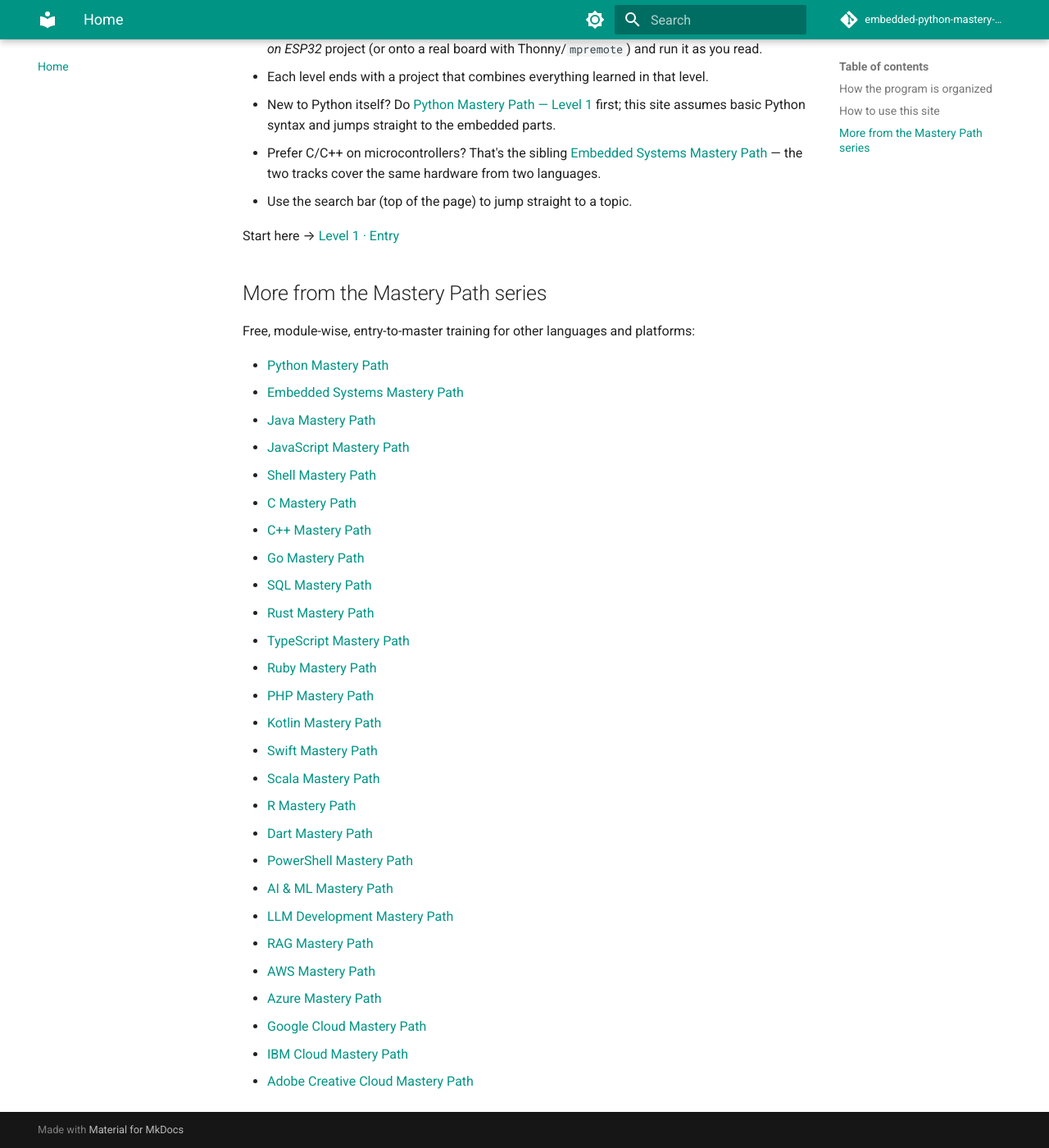
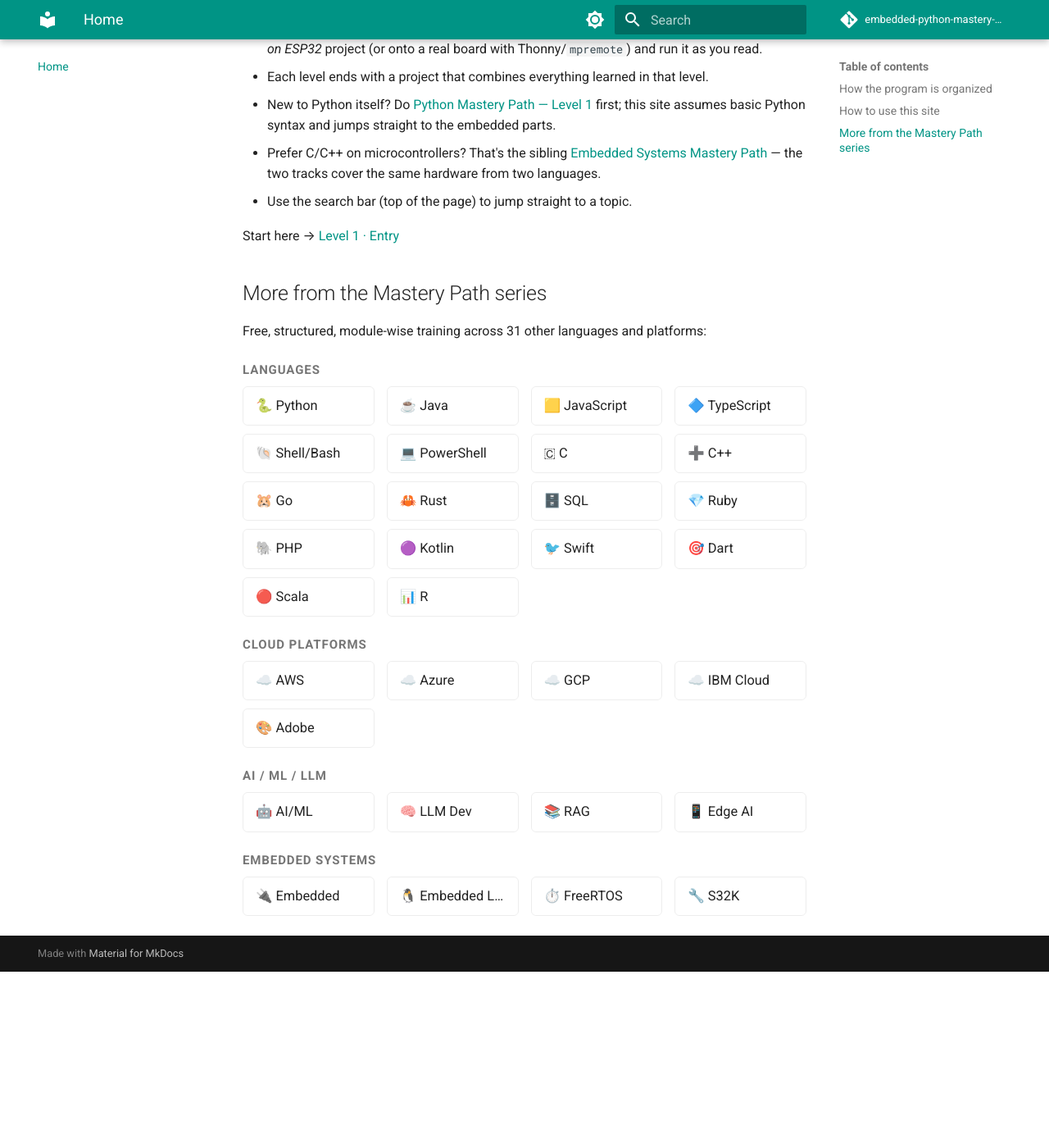
Before and after one commit to SIGILIPELLI/embedded-python-mastery-path, an MkDocs documentation site: the page built from docs/index.md, in a window 1280 px wide and 1400 px high, scrolled down 968 px. Shown: the whole window at 82% size. Built offline with MkDocs 1.6.1 and Material for MkDocs 9.7.7, drawn with Linux system fonts in a browser that asks for light colours; comment, search, counter and statistics services are not loaded; after the commit the page ends 2153 px from its top, so only the background shows below that.

Commit message:
Update cross-links: multi-column grid across all Mastery Path sites
Co-Authored-By: Claude Sonnet 5 <noreply@anthropic.com>

```diff
--- a/docs/index.md
+++ b/docs/index.md
@@ -42,32 +42,50 @@ Start here → [Level 1 · Entry](level-1/index.md)
 
 ## More from the Mastery Path series
 
-Free, module-wise, entry-to-master training for other languages and platforms:
+Free, structured, module-wise training across 31 other languages and platforms:
 
-- [Python Mastery Path](https://sigilipelli.github.io/python-mastery-path/)
-- [Embedded Systems Mastery Path](https://sigilipelli.github.io/embedded-mastery-path/)
-- [Java Mastery Path](https://sigilipelli.github.io/java-mastery-path/)
-- [JavaScript Mastery Path](https://sigilipelli.github.io/javascript-mastery-path/)
-- [Shell Mastery Path](https://sigilipelli.github.io/shell-mastery-path/)
-- [C Mastery Path](https://sigilipelli.github.io/c-mastery-path/)
-- [C++ Mastery Path](https://sigilipelli.github.io/cpp-mastery-path/)
-- [Go Mastery Path](https://sigilipelli.github.io/go-mastery-path/)
-- [SQL Mastery Path](https://sigilipelli.github.io/sql-mastery-path/)
-- [Rust Mastery Path](https://sigilipelli.github.io/rust-mastery-path/)
-- [TypeScript Mastery Path](https://sigilipelli.github.io/typescript-mastery-path/)
-- [Ruby Mastery Path](https://sigilipelli.github.io/ruby-mastery-path/)
-- [PHP Mastery Path](https://sigilipelli.github.io/php-mastery-path/)
-- [Kotlin Mastery Path](https://sigilipelli.github.io/kotlin-mastery-path/)
-- [Swift Mastery Path](https://sigilipelli.github.io/swift-mastery-path/)
-- [Scala Mastery Path](https://sigilipelli.github.io/scala-mastery-path/)
-- [R Mastery Path](https://sigilipelli.github.io/r-mastery-path/)
-- [Dart Mastery Path](https://sigilipelli.github.io/dart-mastery-path/)
-- [PowerShell Mastery Path](https://sigilipelli.github.io/powershell-mastery-path/)
-- [AI & ML Mastery Path](https://sigilipelli.github.io/ai-ml-mastery-path/)
-- [LLM Development Mastery Path](https://sigilipelli.github.io/llm-dev-mastery-path/)
-- [RAG Mastery Path](https://sigilipelli.github.io/rag-mastery-path/)
-- [AWS Mastery Path](https://sigilipelli.github.io/aws-mastery-path/)
-- [Azure Mastery Path](https://sigilipelli.github.io/azure-mastery-path/)
-- [Google Cloud Mastery Path](https://sigilipelli.github.io/gcp-mastery-path/)
-- [IBM Cloud Mastery Path](https://sigilipelli.github.io/ibm-cloud-mastery-path/)
-- [Adobe Creative Cloud Mastery Path](https://sigilipelli.github.io/adobe-mastery-path/)
+<div class="mastery-grid-wrap">
+<p class="mastery-grid-category">Languages</p>
+<div class="mastery-grid">
+  <a href="https://sigilipelli.github.io/python-mastery-path/">🐍 Python</a>
+  <a href="https://sigilipelli.github.io/java-mastery-path/">☕ Java</a>
+  <a href="https://sigilipelli.github.io/javascript-mastery-path/">🟨 JavaScript</a>
+  <a href="https://sigilipelli.github.io/typescript-mastery-path/">🔷 TypeScript</a>
+  <a href="https://sigilipelli.github.io/shell-mastery-path/">🐚 Shell/Bash</a>
+  <a href="https://sigilipelli.github.io/powershell-mastery-path/">💻 PowerShell</a>
+  <a href="https://sigilipelli.github.io/c-mastery-path/">🇨 C</a>
+  <a href="https://sigilipelli.github.io/cpp-mastery-path/">➕ C++</a>
+  <a href="https://sigilipelli.github.io/go-mastery-path/">🐹 Go</a>
+  <a href="https://sigilipelli.github.io/rust-mastery-path/">🦀 Rust</a>
+  <a href="https://sigilipelli.github.io/sql-mastery-path/">🗄️ SQL</a>
+  <a href="https://sigilipelli.github.io/ruby-mastery-path/">💎 Ruby</a>
+  <a href="https://sigilipelli.github.io/php-mastery-path/">🐘 PHP</a>
+  <a href="https://sigilipelli.github.io/kotlin-mastery-path/">🟣 Kotlin</a>
+  <a href="https://sigilipelli.github.io/swift-mastery-path/">🐦 Swift</a>
+  <a href="https://sigilipelli.github.io/dart-mastery-path/">🎯 Dart</a>
+  <a href="https://sigilipelli.github.io/scala-mastery-path/">🔴 Scala</a>
+  <a href="https://sigilipelli.github.io/r-mastery-path/">📊 R</a>
+</div>
+<p class="mastery-grid-category">Cloud Platforms</p>
+<div class="mastery-grid">
+  <a href="https://sigilipelli.github.io/aws-mastery-path/">☁️ AWS</a>
+  <a href="https://sigilipelli.github.io/azure-mastery-path/">☁️ Azure</a>
+  <a href="https://sigilipelli.github.io/gcp-mastery-path/">☁️ GCP</a>
+  <a href="https://sigilipelli.github.io/ibm-cloud-mastery-path/">☁️ IBM Cloud</a>
+  <a href="https://sigilipelli.github.io/adobe-mastery-path/">🎨 Adobe</a>
+</div>
+<p class="mastery-grid-category">AI / ML / LLM</p>
+<div class="mastery-grid">
+  <a href="https://sigilipelli.github.io/ai-ml-mastery-path/">🤖 AI/ML</a>
+  <a href="https://sigilipelli.github.io/llm-dev-mastery-path/">🧠 LLM Dev</a>
+  <a href="https://sigilipelli.github.io/rag-mastery-path/">📚 RAG</a>
+  <a href="https://sigilipelli.github.io/edge-ai-mastery-path/">📱 Edge AI</a>
+</div>
+<p class="mastery-grid-category">Embedded Systems</p>
+<div class="mastery-grid">
+  <a href="https://sigilipelli.github.io/embedded-mastery-path/">🔌 Embedded</a>
+  <a href="https://sigilipelli.github.io/embedded-linux-mastery-path/">🐧 Embedded Linux</a>
+  <a href="https://sigilipelli.github.io/freertos-mastery-path/">⏱️ FreeRTOS</a>
+  <a href="https://sigilipelli.github.io/s32k-mastery-path/">🔧 S32K</a>
+</div>
+</div>
--- a/docs/stylesheets/extra.css
+++ b/docs/stylesheets/extra.css
@@ -11,3 +11,40 @@
   background: var(--md-primary-fg-color);
   color: var(--md-primary-bg-color);
 }
+
+/* mastery-grid cross-link styles */
+.mastery-grid-category {
+  font-weight: 600;
+  margin-top: 1.1rem;
+  margin-bottom: 0.4rem;
+  font-size: 0.75rem;
+  text-transform: uppercase;
+  letter-spacing: 0.06em;
+  color: var(--md-default-fg-color--light);
+}
+
+.mastery-grid {
+  display: grid;
+  grid-template-columns: repeat(auto-fill, minmax(160px, 1fr));
+  gap: 0.5rem 0.75rem;
+  margin: 0 0 1rem;
+}
+
+.mastery-grid a {
+  display: block;
+  padding: 0.5rem 0.75rem;
+  border: 1px solid var(--md-default-fg-color--lightest);
+  border-radius: 0.3rem;
+  text-decoration: none !important;
+  color: var(--md-default-fg-color) !important;
+  font-size: 0.82rem;
+  white-space: nowrap;
+  overflow: hidden;
+  text-overflow: ellipsis;
+  transition: background-color 0.15s ease, border-color 0.15s ease;
+}
+
+.mastery-grid a:hover {
+  background-color: var(--md-accent-fg-color--transparent);
+  border-color: var(--md-accent-fg-color);
+}
```
